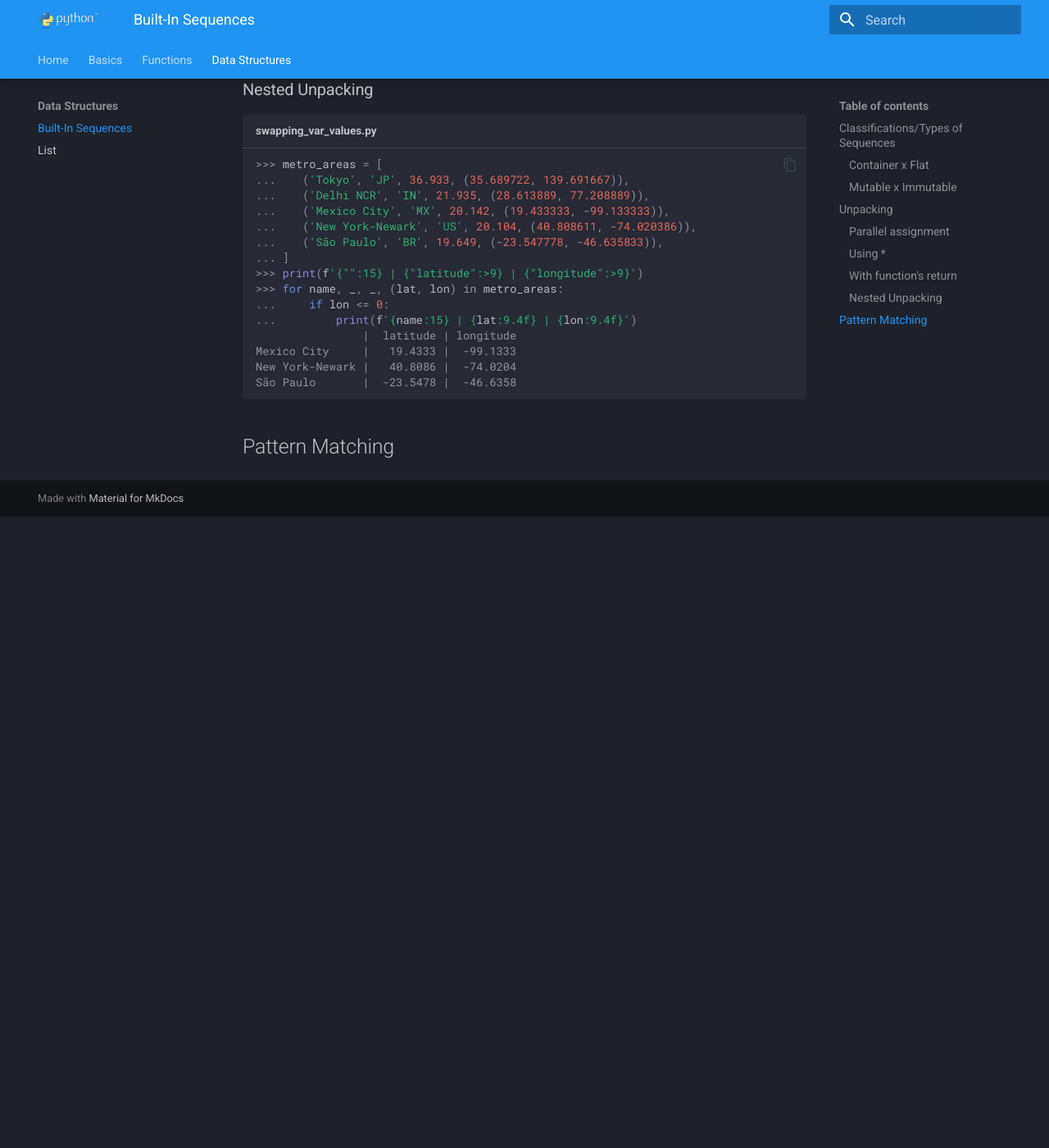
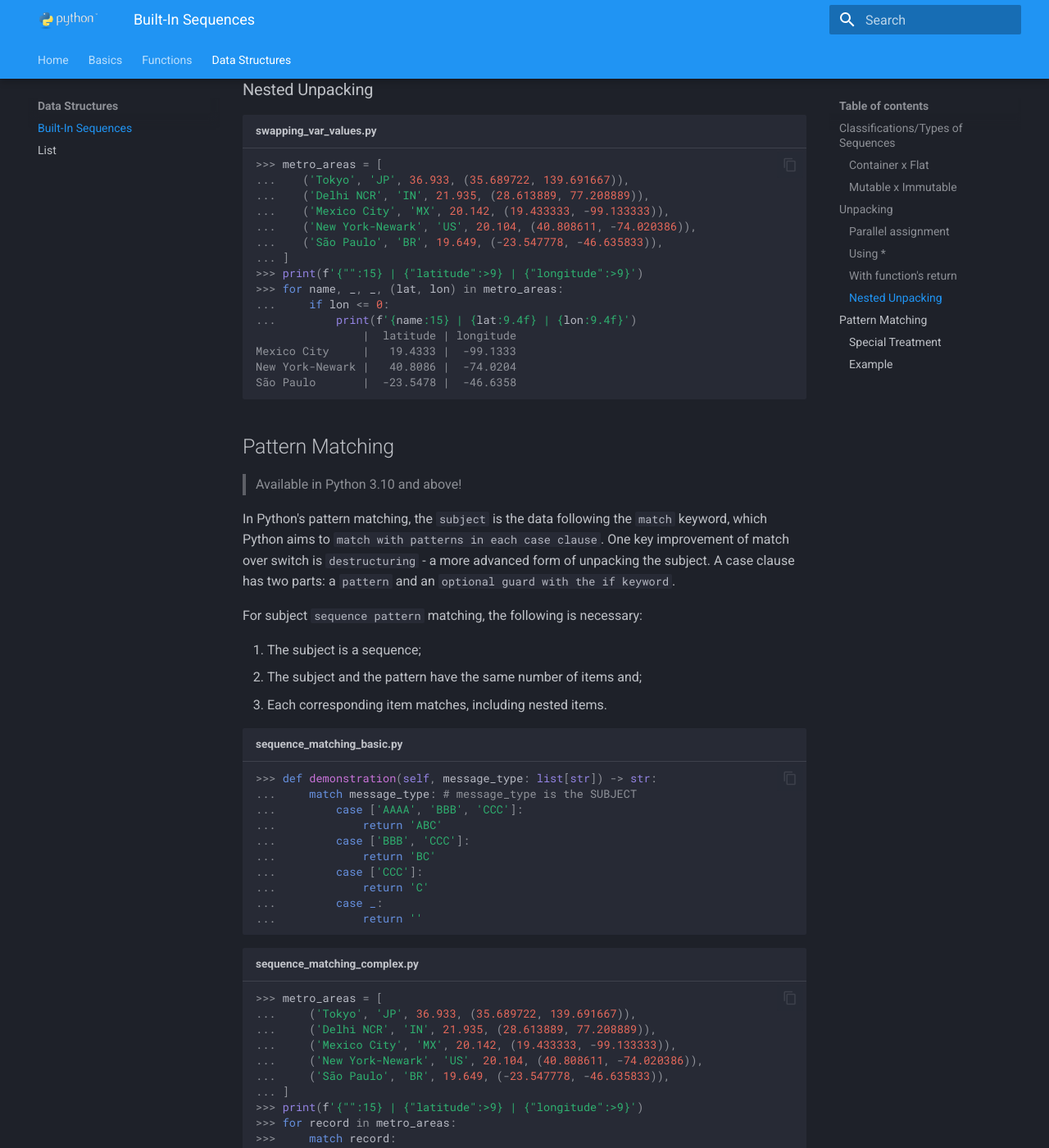
Before and after one commit to RomeroGabriel/mastering-python, an MkDocs documentation site: the page built from documentation/data_structures/sequence.md, in a window 1280 px wide and 1400 px high, scrolled down 3831 px. Shown: the whole window at 82% size. Built offline with MkDocs 1.6.1 and Material for MkDocs 9.7.7, drawn with Linux system fonts in a browser that asks for light colours; before the commit the page ends 4461 px from its top, so only the background shows below that; some of the changed text lies outside the part shown.

Commit message:
Finish sequence file and add list reference to sequence page

````diff
--- a/documentation/data_structures/sequence.md
+++ b/documentation/data_structures/sequence.md
@@ -118,4 +118,93 @@
 
 ## Pattern Matching
 
-<!-- TO DO -->
+> Available in Python 3.10 and above!
+
+In Python's pattern matching, the `subject` is the data following the `match` keyword, which Python aims to `match with patterns in each case clause`.  One key improvement of match over switch is `destructuring` - a more advanced form of unpacking the subject. A case clause has two parts: a `pattern` and an `optional guard with the if keyword`.
+
+For subject `sequence pattern` matching, the following is necessary:
+
+1. The subject  is a sequence;
+1. The subject and the pattern have the same number of items and;
+1. Each corresponding item matches, including nested items.
+
+```pycon exec="1" source="console" title="sequence_matching_basic.py"
+>>> def demonstration(self, message_type: list[str]) -> str:
+...     match message_type: # message_type is the SUBJECT
+...         case ['AAAA', 'BBB', 'CCC']:
+...             return 'ABC'
+...         case ['BBB', 'CCC']:
+...             return 'BC'
+...         case ['CCC']:
+...             return 'C'
+...         case _:
+...             return ''
+```
+
+```pycon exec="1" source="console" title="sequence_matching_complex.py"
+>>> metro_areas = [
+...     ('Tokyo', 'JP', 36.933, (35.689722, 139.691667)),
+...     ('Delhi NCR', 'IN', 21.935, (28.613889, 77.208889)),
+...     ('Mexico City', 'MX', 20.142, (19.433333, -99.133333)),
+...     ('New York-Newark', 'US', 20.104, (40.808611, -74.020386)),
+...     ('São Paulo', 'BR', 19.649, (-23.547778, -46.635833)),
+... ]
+>>> print(f'{"":15} | {"latitude":>9} | {"longitude":>9}')
+>>> for record in metro_areas:
+>>>     match record:
+>>>         case [name, _, _, (lat, lon)] if lon <= 0: # using IF on case clause
+>>>             print(f'{name:15} | {lat:9.4f} | {lon:9.4f}')
+```
+
+### Special Treatment
+
+1. In sequence patterns, `both square brackets and parentheses have the same significance`;
+1. Cannot match sequences of type `str`, `bytes` and `bytearray`:
+    1. A match subject of those types is `treated as an atomic value`;
+    1. To treat as a sequence, `convert it in the match clause`;
+
+    ```pycon exec="1" source="console" title="convert_str_match.py"
+    >>> def phone_location(phone: str):
+    >>>     match tuple(phone):
+    ...         case ['1', *rest]:  # North America and Caribbean
+    ...             return 1
+    ...         case ['2', *rest]:  # Africa and some territories
+    ...             return 2
+    ...         case ['3' | '4', *rest]:  # Europe
+    ...             return 3
+    ```
+
+1. The `_` symbol: it matches any single item in that position, but it is never bound to the value to the match item:
+    1. Also, the only variable that `can appear more than once`
+
+    ```python title="using_.py"
+    # ['Shanghai', 'CN', 24.9, (31.1, 121.3)]
+    case [name, _, _, (lat, lon) as coord]:
+    # name = Shanghai
+    # lat = 31.1
+    # lon = 121.3
+    # coord = (31.1, 121.3)
+    ```
+
+### Example
+
+First case:
+
+1. The first item must be an instance of `str`;
+1. Item 3 must be a `pair of floats`.
+
+```python title="match_by_type.py"
+case [str(name), _, _, (float(lat), float(lon))]:
+```
+
+Second case:
+
+1. Match any subject sequence `starting with a str`
+2. Ending with a `nested sequence of two floats`
+
+```python title="match_by_type.py"
+case [str(name), *_, (float(lat), float(lon))]:
+```
+
+- The `*_` matches any number of items, `without binding them to a variable`;
+- Using `*extra` instead of *_ would bind the items to `extra as a list` with 0 or more items.
````
Also changed, not shown: documentation/data_structures/list.md (+2 -0 lines).
